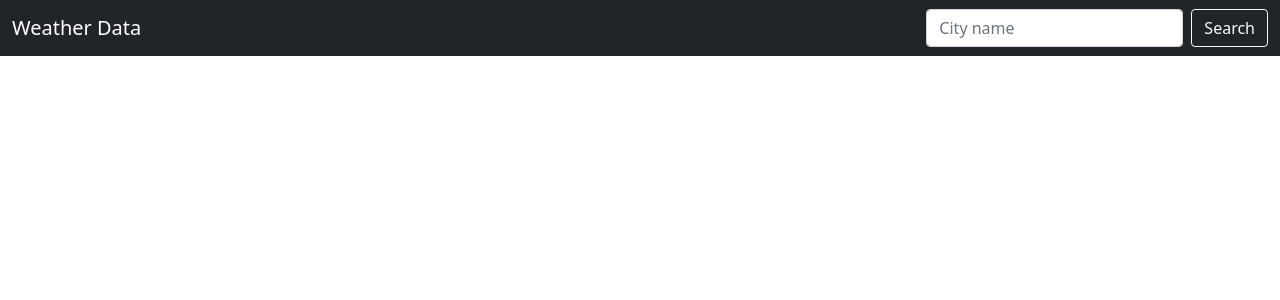
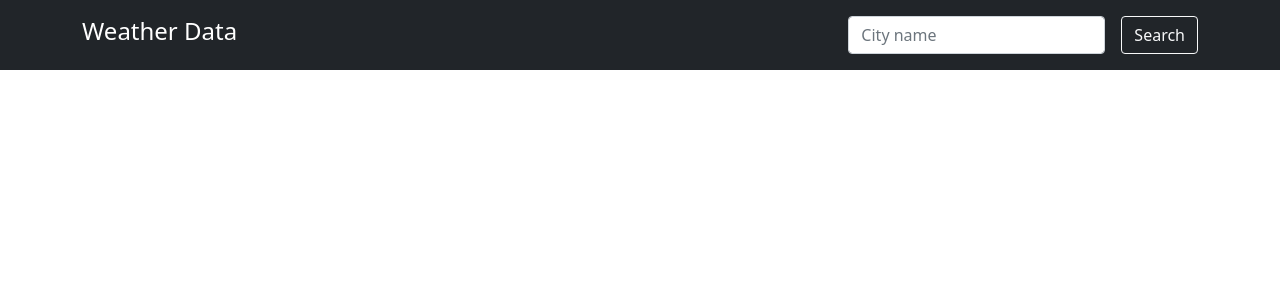
Before and after one commit to rsrishav/weather-app, a Django app: page / in a window 1280 px wide. Shown: the top 300 px of the page. Run offline with Django 3.2, Linux system fonts and the light colour scheme; some libraries are stand-ins or nearby versions.

Commit message:
UI modification.

```diff
--- a/main/templates/main/index.html
+++ b/main/templates/main/index.html
@@ -92,35 +92,45 @@ input[type=submit] {
 
 
 
+
+
+
+
+
+
+
+
+
     </style>
 </head>
 
 <body>
-<nav class="navbar navbar-expand-lg navbar-dark bg-dark">
-    <div class="container-fluid">
-        <a class="navbar-brand" href="#">Weather Data</a>
-        <button class="navbar-toggler" type="button" data-bs-toggle="collapse"
-                data-bs-target="#navbarSupportedContent" aria-controls="navbarSupportedContent"
-                aria-expanded="false" aria-label="Toggle navigation">
-            <span class="navbar-toggler-icon"></span>
-        </button>
-        <div class="collapse navbar-collapse" id="navbarSupportedContent">
-            <ul class="navbar-nav me-auto mb-2 mb-lg-0">
+<header class="p-3 bg-dark text-white">
+    <div class="container">
+        <div class="d-flex flex-wrap align-items-center justify-content-center justify-content-lg-start">
+            <a href="/" class="d-flex align-items-center mb-2 mb-lg-0 text-white text-decoration-none">
+                <h4 style="font-family: system-ui;">Weather Data</h4>
+            </a>
+
+            <ul class="nav col-12 col-lg-auto me-lg-auto mb-2 justify-content-center mb-md-0">
             </ul>
-            <form class="d-flex" method="post">
+
+            <form id="form_id" class="col-12 col-lg-auto mb-3 mb-lg-0 me-lg-3" method="post">
                 {% csrf_token %}
-                <input class="form-control me-2" type="search" aria-label="Search" id="myInput" name="city"
+                <input class="form-control form-control-dark" type="search" aria-label="Search" id="myInput"
+                       name="city"
                        placeholder="City name" list="datalistOptions" required>
-                <div class="">
-                    <datalist id="datalistOptions" onchange="this.form.submit()">
-                    </datalist>
-                </div>
-                <noscript><input type=”submit” value=”Submit”></noscript>
-                <button class="btn btn-outline-light btn-dark" type="submit">Search</button>
             </form>
+            <div class="text-end">
+                <datalist id="datalistOptions" onchange="this.form.submit()">
+                </datalist>
+                <button class="btn btn-outline-light btn-dark" type="submit" onclick="form_submit()" form="form_id">
+                    Search
+                </button>
+            </div>
         </div>
     </div>
-</nav>
+</header>
 
 <div class="row">
     {% if country_code and coordinate and temp and pressure and humidity %}
@@ -139,7 +149,10 @@ input[type=submit] {
 </div>
 
 <script>
+function form_submit() {
+    form_elem = document.getElementById("form_id")
 
+}
 function create_options(arr) {
     datalist = document.getElementById("datalistOptions")
     for (i = 0; i < arr.length; i++) {
```
